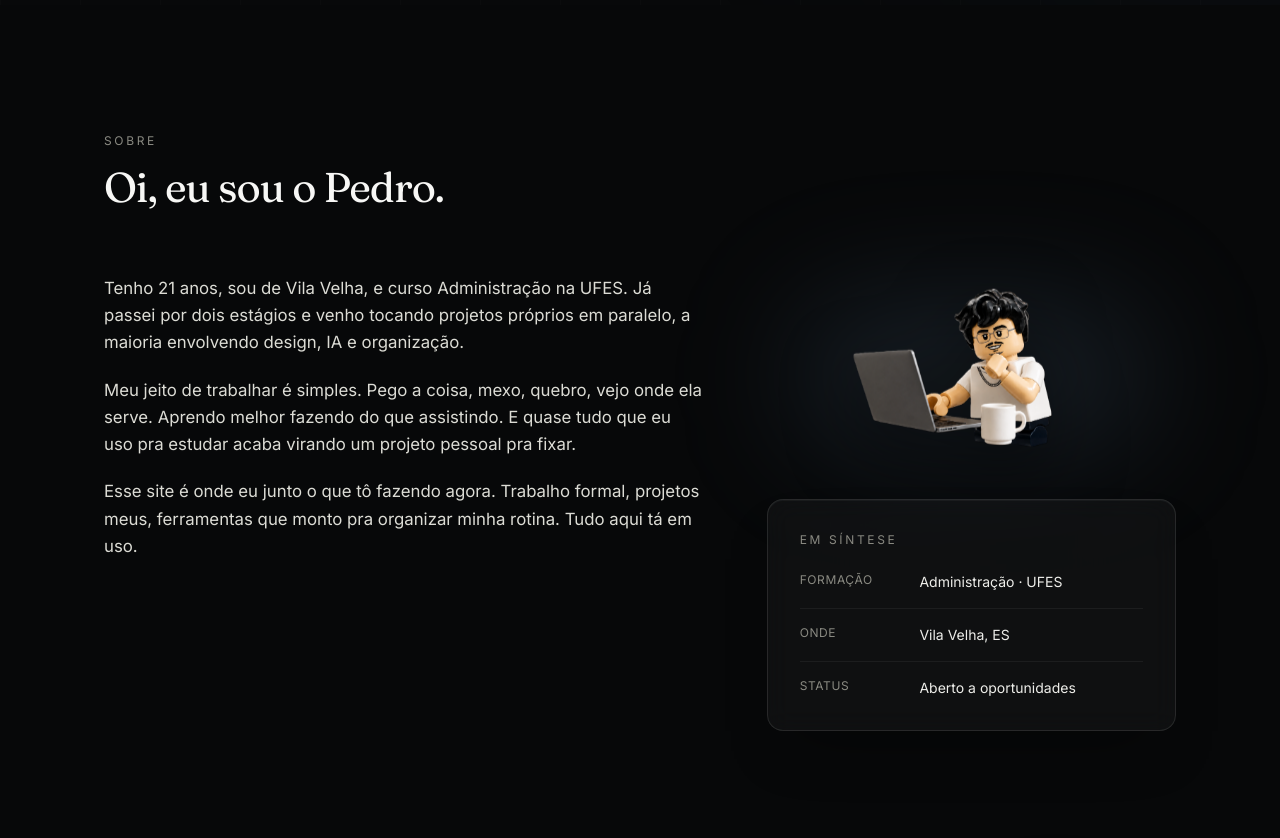
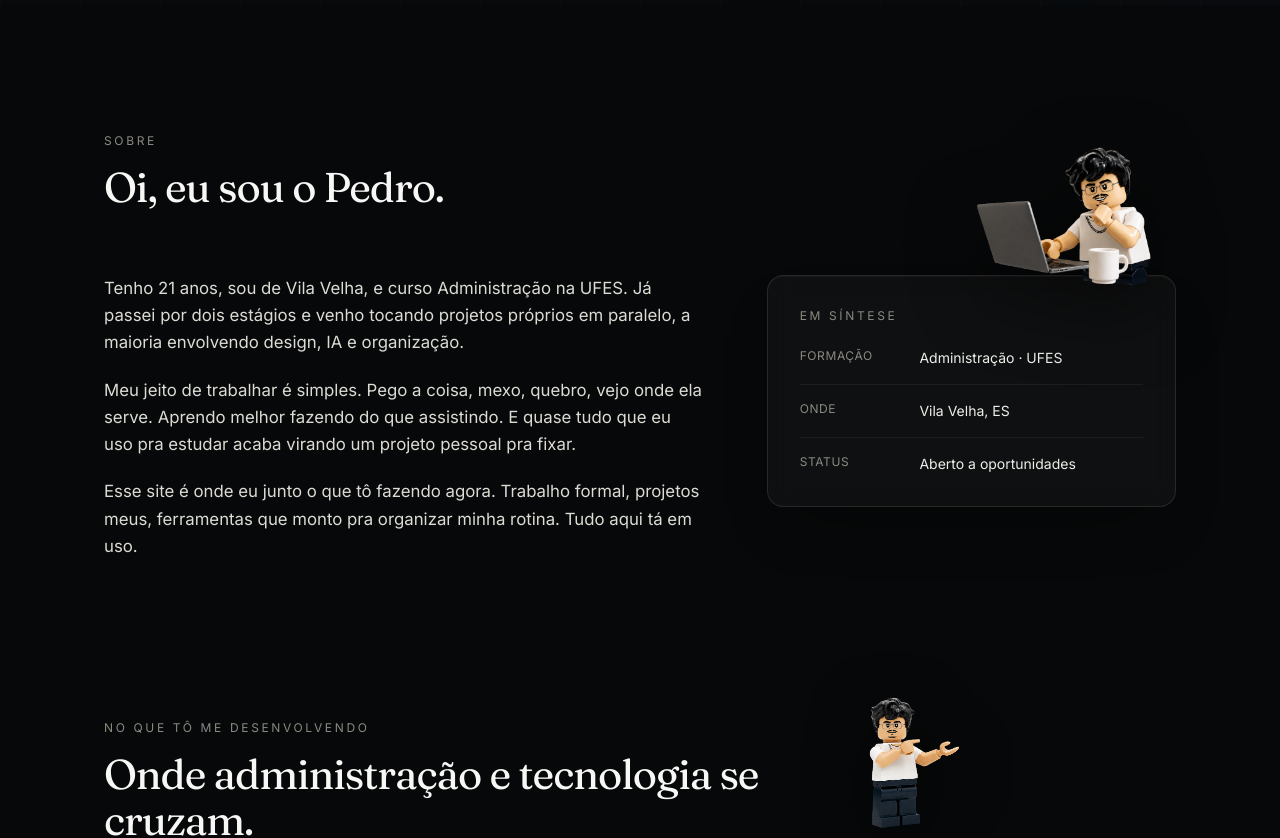
Before and after one commit to PedroFlecky/Portfolio, a React (Vite) app: page / in a window 1280 px wide. Shown: the part 740-1578 px from the top of the page. Built offline with nearby package versions, Linux system fonts and the light colour scheme.

Commit message:
Reposicionamento dos personagens conforme sketches

```diff
--- a/src/components/About.jsx
+++ b/src/components/About.jsx
@@ -9,6 +9,7 @@ export default function About() {
         <SectionTitle eyebrow={about.eyebrow} title={about.title} />
 
         <div className="grid grid-cols-1 lg:grid-cols-12 gap-10 lg:gap-16 items-start">
+          {/* Coluna texto */}
           <div className="lg:col-span-7 space-y-5 text-mist-200 text-base md:text-[1.05rem] leading-relaxed">
             {about.paragraphs.map((p, i) => (
               <motion.p
@@ -23,27 +24,39 @@ export default function About() {
             ))}
           </div>
 
+          {/* Coluna lateral: card Em síntese no topo + personagem em cima */}
           <motion.aside
             initial={{ opacity: 0, y: 14 }}
             whileInView={{ opacity: 1, y: 0 }}
             viewport={{ once: true, amount: 0.3 }}
             transition={{ duration: 0.7 }}
-            className="lg:col-span-5 space-y-6"
+            className="lg:col-span-5 relative"
           >
-            {/* Personagem */}
-            <div className="relative flex justify-center pb-2">
-              <div aria-hidden className="absolute inset-0 m-6 rounded-full bg-accent/15 blur-3xl" />
-              <motion.img
+            {/* Personagem absolute em cima do card, parcialmente sobreposto */}
+            <motion.img
+              src="/character/mexendo-pc.png"
+              alt="Pedro Felipe mexendo no computador"
+              draggable={false}
+              initial={{ opacity: 0, y: 16 }}
+              whileInView={{ opacity: 1, y: 0 }}
+              viewport={{ once: true, amount: 0.3 }}
+              transition={{ duration: 0.9, ease: [0.22, 1, 0.36, 1], delay: 0.2 }}
+              className="hidden lg:block absolute z-20 pointer-events-none select-none drop-shadow-[0_25px_35px_rgba(0,0,0,0.55)]
+                         w-48 xl:w-56
+                         -top-32 xl:-top-36 right-0 xl:-right-4"
+            />
+
+            {/* Personagem mobile (visível só em telas menores) */}
+            <div className="lg:hidden flex justify-center mb-6">
+              <img
                 src="/character/mexendo-pc.png"
                 alt="Pedro Felipe mexendo no computador"
                 draggable={false}
-                animate={{ y: [0, -6, 0] }}
-                transition={{ duration: 5, repeat: Infinity, ease: 'easeInOut' }}
-                className="relative w-52 md:w-64 h-auto select-none drop-shadow-[0_25px_35px_rgba(0,0,0,0.5)]"
+                className="w-52 h-auto select-none drop-shadow-[0_25px_35px_rgba(0,0,0,0.5)]"
               />
             </div>
 
-            <div className="surface-strong p-6 md:p-8">
+            <div className="surface-strong p-6 md:p-8 relative z-10">
               <div className="eyebrow mb-6">Em síntese</div>
               <dl className="divide-y divide-white/5">
                 {about.highlights.map((h) => (
--- a/src/components/Areas.jsx
+++ b/src/components/Areas.jsx
@@ -22,7 +22,7 @@ export default function Areas() {
           viewport={{ once: true, amount: 0.3 }}
           transition={{ duration: 0.9, ease: [0.22, 1, 0.36, 1] }}
           style={{ transform: 'scaleX(-1)' }}
-          className="hidden md:block absolute -top-6 right-2 lg:right-8 w-40 lg:w-52 h-auto pointer-events-none select-none drop-shadow-[0_20px_30px_rgba(0,0,0,0.55)]"
+          className="hidden md:block absolute -top-8 right-44 lg:right-56 w-32 lg:w-40 h-auto pointer-events-none select-none drop-shadow-[0_20px_30px_rgba(0,0,0,0.55)]"
         />
 
         <SectionTitle
--- a/src/components/Contact.jsx
+++ b/src/components/Contact.jsx
@@ -23,8 +23,8 @@ export default function Contact() {
             transition={{ duration: 0.8, ease: [0.22, 1, 0.36, 1] }}
             className="absolute z-20 pointer-events-none select-none drop-shadow-[0_18px_25px_rgba(0,0,0,0.6)]
                        w-40 md:w-48 lg:w-56
-                       -top-24 md:-top-28 lg:-top-32
-                       left-1/2 -translate-x-1/2"
+                       -top-28 md:-top-32 lg:-top-36
+                       left-1/2 -translate-x-[65%]"
           />
 
           {/* Card de contato com borda mais definida */}
--- a/src/components/Experience.jsx
+++ b/src/components/Experience.jsx
@@ -33,7 +33,7 @@ export default function Experience() {
             className="hidden lg:block absolute z-20 pointer-events-none select-none drop-shadow-[0_25px_30px_rgba(0,0,0,0.6)]
                        w-44 xl:w-52
                        -top-24 xl:-top-28
-                       right-4 xl:right-10"
+                       left-4 xl:left-10"
           />
         </div>
       </div>
--- a/src/components/Projects.jsx
+++ b/src/components/Projects.jsx
@@ -9,7 +9,7 @@ export default function Projects() {
   const [active, setActive] = useState(null);
 
   return (
-    <section id="projetos" className="relative py-24 md:py-32 overflow-hidden">
+    <section id="projetos" className="relative py-24 md:py-32">
       <div className="container-x relative">
         <SectionTitle
           eyebrow="Estudos & Projetos"
@@ -17,29 +17,28 @@ export default function Projects() {
           description="Projetos autorais e sistemas em construção. Tudo aqui tá vivo e segue evoluindo."
         />
 
-        <div className="relative">
-          {/* Personagem saindo PELA LATERAL ESQUERDA do card LIOST */}
-          <motion.img
-            src="/character/atras-card.png"
+        <div className="grid grid-cols-1 md:grid-cols-3 gap-5 items-stretch">
+          {projects.map((p, i) => (
+            <ProjectCard key={p.id} project={p} index={i} onOpen={setActive} />
+          ))}
+        </div>
+
+        {/* Personagem ajustando algo no alto, centralizado abaixo dos cards */}
+        <motion.div
+          initial={{ opacity: 0, y: 20 }}
+          whileInView={{ opacity: 1, y: 0 }}
+          viewport={{ once: true, amount: 0.4 }}
+          transition={{ duration: 0.8, ease: [0.22, 1, 0.36, 1] }}
+          className="mt-8 flex justify-center"
+        >
+          <img
+            src="/character/ajustando.png"
             alt=""
             aria-hidden
             draggable={false}
-            initial={{ opacity: 0, x: -30 }}
-            whileInView={{ opacity: 1, x: 0 }}
-            viewport={{ once: true, amount: 0.25 }}
-            transition={{ duration: 0.9, ease: [0.22, 1, 0.36, 1] }}
-            className="hidden md:block absolute z-0 pointer-events-none select-none drop-shadow-[0_25px_30px_rgba(0,0,0,0.6)]
-                       w-32 lg:w-40
-                       top-16 lg:top-20
-                       -left-16 lg:-left-20"
+            className="w-32 md:w-40 lg:w-48 h-auto pointer-events-none select-none drop-shadow-[0_25px_35px_rgba(0,0,0,0.55)]"
           />
-
-          <div className="grid grid-cols-1 md:grid-cols-3 gap-5 items-stretch relative z-10">
-            {projects.map((p, i) => (
-              <ProjectCard key={p.id} project={p} index={i} onOpen={setActive} />
-            ))}
-          </div>
-        </div>
+        </motion.div>
       </div>
 
       <ProjectModal project={active} onClose={() => setActive(null)} />
--- a/src/components/Skills.jsx
+++ b/src/components/Skills.jsx
@@ -5,20 +5,7 @@ import SectionTitle from './SectionTitle.jsx';
 export default function Skills() {
   return (
     <section id="competencias" className="relative py-24 md:py-32">
-      <div className="container-x relative">
-        {/* Personagem acenando no canto direito */}
-        <motion.img
-          src="/character/ajustando.png"
-          alt=""
-          aria-hidden
-          draggable={false}
-          initial={{ opacity: 0, scale: 0.9 }}
-          whileInView={{ opacity: 1, scale: 1 }}
-          viewport={{ once: true, amount: 0.3 }}
-          transition={{ duration: 0.9, ease: [0.22, 1, 0.36, 1] }}
-          className="hidden md:block absolute -top-4 right-4 lg:right-12 w-36 lg:w-44 h-auto pointer-events-none select-none drop-shadow-[0_20px_30px_rgba(0,0,0,0.55)]"
-        />
-
+      <div className="container-x">
         <SectionTitle
           eyebrow="Como eu trabalho"
           title="O que me define no dia a dia."
```
